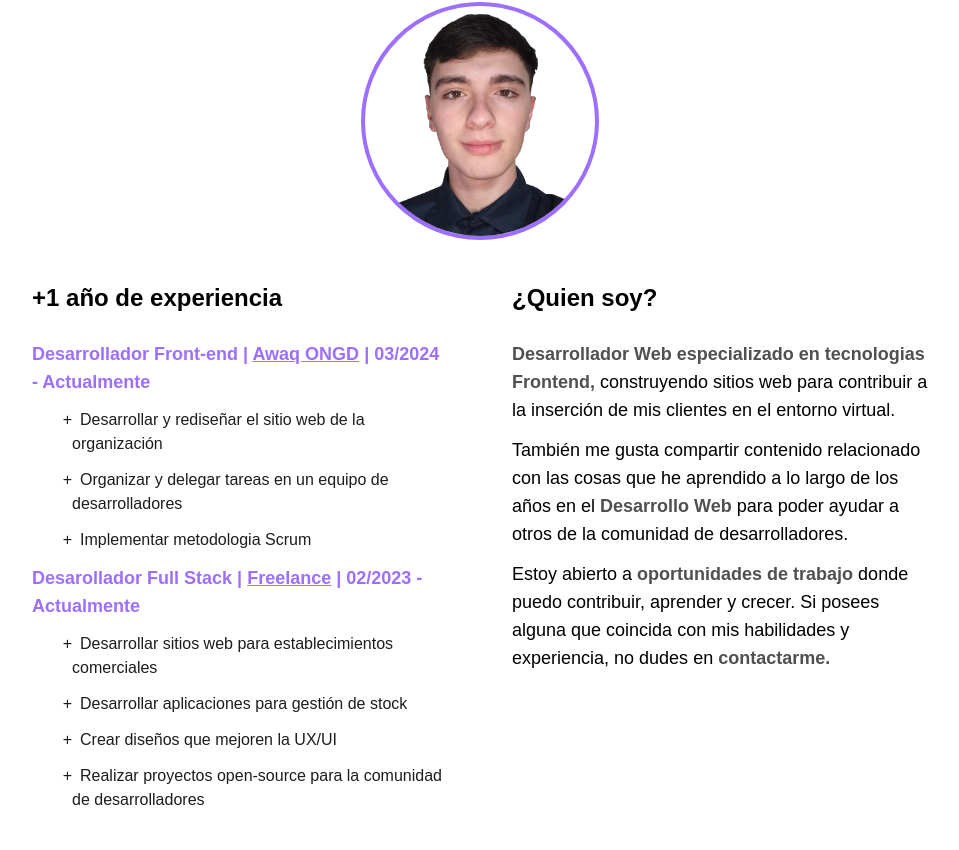
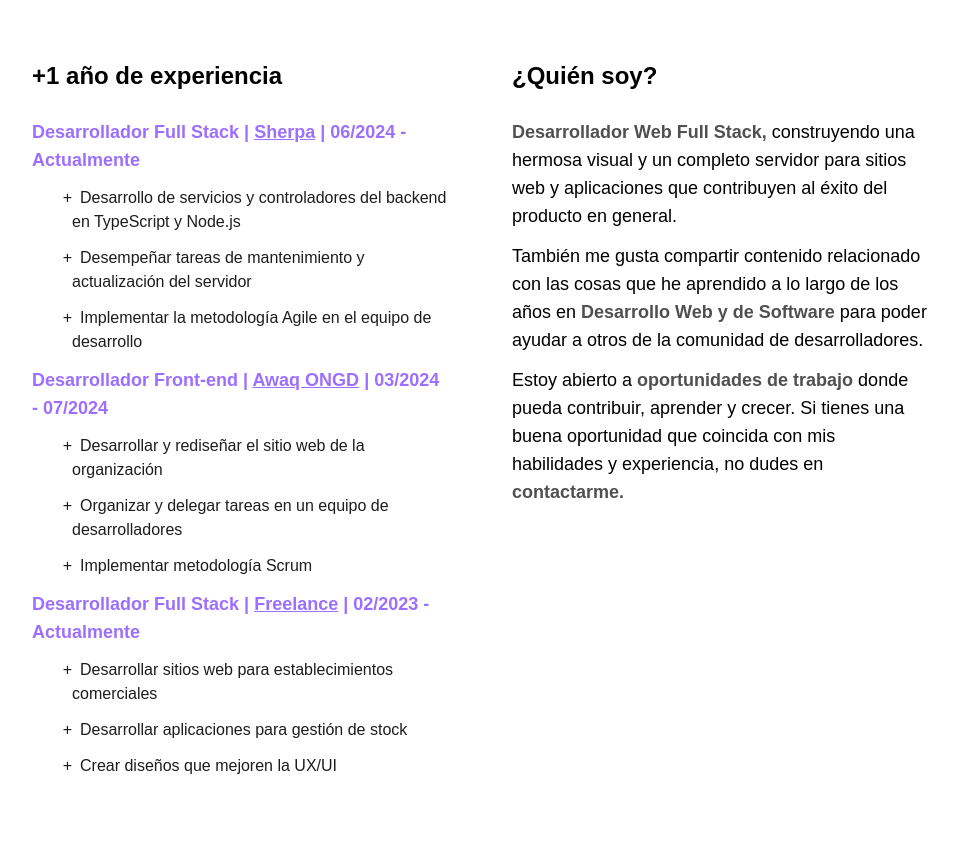
Before and after one commit to upon-X/portfolio-r, a React (Vite) app: page / in a window 1280 px wide. Shown: the part 1010-1860 px from the top of the page, without its empty margins (160-1119 px from the left). Built offline with nearby package versions, Linux system fonts and the light colour scheme.

Commit message:
feat: added new exp and fixing glitchs

```diff
--- a/src/components/AboutMe/Experience.tsx
+++ b/src/components/AboutMe/Experience.tsx
@@ -12,7 +12,7 @@ interface Job {
   company: Company;
   started: string;
   finished: string;
-  responsabilities: Array<string>;
+  responsibilities: Array<string>;
 }
 
 export const Experience = () => {
@@ -47,7 +47,7 @@ export const Experience = () => {
                   theme === "light" ? "text-darkTheme" : "text-white"
                 }`}
               >
-                {job.responsabilities.map((responsibility, index) => (
+                {job.responsibilities.map((responsibility, index) => (
                   <li
                     key={index}
                     className="text-base list-['+'] my-3 leading-6 font-medium"
--- a/src/page/AboutMe.tsx
+++ b/src/page/AboutMe.tsx
@@ -1,7 +1,6 @@
 import { useTranslation } from "../context/TranslationContext";
 import { Description } from "../components/AboutMe/Description";
 import { MySkils } from "../components/AboutMe/MySkills";
-import myPhoto from "../assets/myphotonobg.webp";
 import { useTheme } from "../context/ThemeContext";
 import { Experience } from "../components/AboutMe/Experience";
 
@@ -12,7 +11,7 @@ export default function AboutMe() {
   return (
     <section
       id="about-me"
-      className={`flex flex-col gap-10 items-center py-14
+      className={`flex flex-col gap-24 items-center py-14
       ${theme === "light" ? "" : "bg-darkTheme text-white"}
       `}
     >
@@ -23,13 +22,7 @@ export default function AboutMe() {
       {/* <h4 className="text-center text-2xl">
         {content?.aboutMe[language].subtitle}
       </h4> */}
-      <div className=" overflow-hidden rounded-full border-4 border-purple ">
-        <img
-          className="w-[230px] h-[230px] aspect-square"
-          src={myPhoto}
-          alt="Valentino Micheloni Photo"
-        />
-      </div>
+
       <div
         className="flex flex-col gap-16
         2xl:grid 2xl:grid-cols-2
--- a/src/translations/AboutMeTranslation/contentAboutMe.ts
+++ b/src/translations/AboutMeTranslation/contentAboutMe.ts
@@ -5,21 +5,17 @@ export const ContentAboutMe = {
       "Here you will find more information about me, what I do, and my current skills at programming",
     shortDesc: {
       title: "Who I am?",
-      p1Highlight: "Frontend Web Developer ",
+      p1Highlight: "Full Stack Web Developer ",
       p1Last:
-        "building the Front-end of Websites and Web Applications that leads to the success of the overall product.",
+        "building both the Front-end and Back-end of Websites and Web Applications that lead to the success of the overall product.",
       p2First:
         "I also like sharing content related to the stuff that I have learned over the years in",
-      p2Highlight: " Web Development ",
-      p2Second:
-        "so it can help other people of the Dev Community. Feel free to Connect or Follow me on my ",
-      p2Highlight2: "LinkedIn",
-      p2Last:
-        " where I post useful content related to Web Development and Programming",
+      p2Highlight: " Web and Software Development ",
+      p2Second: "so it can help other people in the Dev Community.",
       p3First: "I'm open to",
       p3Highlight: " Job opportunities ",
       p3Second:
-        "where I can contribute, learn and grow. If you have a good opportunity that matches my skills and experience then don't hesitate to",
+        "where I can contribute, learn, and grow. If you have a good opportunity that matches my skills and experience, then don't hesitate to",
       p3Hightlight2: " contact me.",
     },
     mySkills: {
@@ -29,48 +25,61 @@ export const ContentAboutMe = {
       title: "+1 year of experience",
       jobs: [
         {
-          title: "Desarollador Full Stack",
+          title: "Full Stack Developer",
           company: { name: "Freelance", url: "https://valemiche.com.ar" },
           started: "02/2023",
           finished: "Currently",
-          responsabilities: [
-            "Desarrollar sitios web para establecimientos comerciales",
-            "Desarrollar aplicaciones para gestión de stock",
-            "Crear diseños que mejoren la UX/UI",
-            "Realizar proyectos open-source para la comunidad de desarrolladores",
+          responsibilities: [
+            "Develop websites for commercial establishments",
+            "Develop applications for stock management",
+            "Create designs that improve UX/UI",
           ],
         },
         {
-          title: "Desarrollador Front-end",
+          title: "Front-end Developer",
           company: { name: "Awaq ONGD", url: "https://somosawaq.org" },
           started: "03/2024",
+          finished: "07/2024",
+          responsibilities: [
+            "Develop and redesign the organization's website",
+            "Organize and delegate tasks in a team of developers",
+            "Implement Scrum methodology",
+          ],
+        },
+        {
+          title: "Full Stack Developer",
+          company: {
+            name: "Sherpa",
+            url: "https://www.linkedin.com/company/sherpawtf/",
+          },
+          started: "06/2024",
           finished: "Currently",
-          responsabilities: [
-            "Desarrollar y rediseñar el sitio web de la organización",
-            "Organizar y delegar tareas en un equipo de desarrolladores",
-            "Implementar metodologia Scrum",
+          responsibilities: [
+            "Development of backend services and controllers in TypeScript and Node.js",
+            "Perform server maintenance and updates",
+            "Implement Agile methodology in the development team",
           ],
         },
       ],
     },
   },
   es: {
-    title: "Sobre Mi",
+    title: "Sobre Mí",
     subtitle:
-      "Aquí encontrarás información sobre mí, lo que hago y mis habilidades tecnicas en la programación",
+      "Aquí encontrarás información sobre mí, lo que hago y mis habilidades técnicas en la programación",
     shortDesc: {
-      title: "¿Quien soy?",
-      p1Highlight: "Desarrollador Web especializado en tecnologias Frontend, ",
+      title: "¿Quién soy?",
+      p1Highlight: "Desarrollador Web Full Stack, ",
       p1Last:
-        "construyendo sitios web para contribuir a la inserción de mis clientes en el entorno virtual.",
+        "construyendo una hermosa visual y un completo servidor para sitios web y aplicaciones que contribuyen al éxito del producto en general.",
       p2First:
-        "También me gusta compartir contenido relacionado con las cosas que he aprendido a lo largo de los años en el",
-      p2Highlight: " Desarrollo Web ",
+        "También me gusta compartir contenido relacionado con las cosas que he aprendido a lo largo de los años en",
+      p2Highlight: " Desarrollo Web y de Software ",
       p2Last: "para poder ayudar a otros de la comunidad de desarrolladores.",
-      p3First: "Estoy abierto a ",
+      p3First: "Estoy abierto a",
       p3Highlight: " oportunidades de trabajo ",
       p3Second:
-        "donde puedo contribuir, aprender y crecer. Si posees alguna que coincida con mis habilidades y experiencia, no dudes en",
+        "donde pueda contribuir, aprender y crecer. Si tienes una buena oportunidad que coincida con mis habilidades y experiencia, no dudes en",
       p3Hightlight2: " contactarme.",
     },
     mySkills: {
@@ -80,26 +89,39 @@ export const ContentAboutMe = {
       title: "+1 año de experiencia",
       jobs: [
         {
-          title: "Desarollador Full Stack",
+          title: "Desarrollador Full Stack",
           company: { name: "Freelance", url: "https://valemiche.com.ar" },
           started: "02/2023",
           finished: "Actualmente",
-          responsabilities: [
+          responsibilities: [
             "Desarrollar sitios web para establecimientos comerciales",
             "Desarrollar aplicaciones para gestión de stock",
             "Crear diseños que mejoren la UX/UI",
-            "Realizar proyectos open-source para la comunidad de desarrolladores",
           ],
         },
         {
           title: "Desarrollador Front-end",
           company: { name: "Awaq ONGD", url: "https://somosawaq.org" },
           started: "03/2024",
-          finished: "Actualmente",
-          responsabilities: [
+          finished: "07/2024",
+          responsibilities: [
             "Desarrollar y rediseñar el sitio web de la organización",
             "Organizar y delegar tareas en un equipo de desarrolladores",
-            "Implementar metodologia Scrum",
+            "Implementar metodología Scrum",
+          ],
+        },
+        {
+          title: "Desarrollador Full Stack",
+          company: {
+            name: "Sherpa",
+            url: "https://www.linkedin.com/company/sherpawtf/",
+          },
+          started: "06/2024",
+          finished: "Actualmente",
+          responsibilities: [
+            "Desarrollo de servicios y controladores del backend en TypeScript y Node.js",
+            "Desempeñar tareas de mantenimiento y actualización del servidor",
+            "Implementar la metodología Agile en el equipo de desarrollo",
           ],
         },
       ],
--- a/src/translations/LandingTranslation/contentLanding.ts
+++ b/src/translations/LandingTranslation/contentLanding.ts
@@ -1,8 +1,8 @@
 export const ContentLanding = {
   en: {
-    jobTitle: "Front-end Developer",
+    jobTitle: "Full Stack Developer",
   },
   es: {
-    jobTitle: "Desarrollador Front-end",
+    jobTitle: "Desarrollador Full Stack",
   },
 };
```
